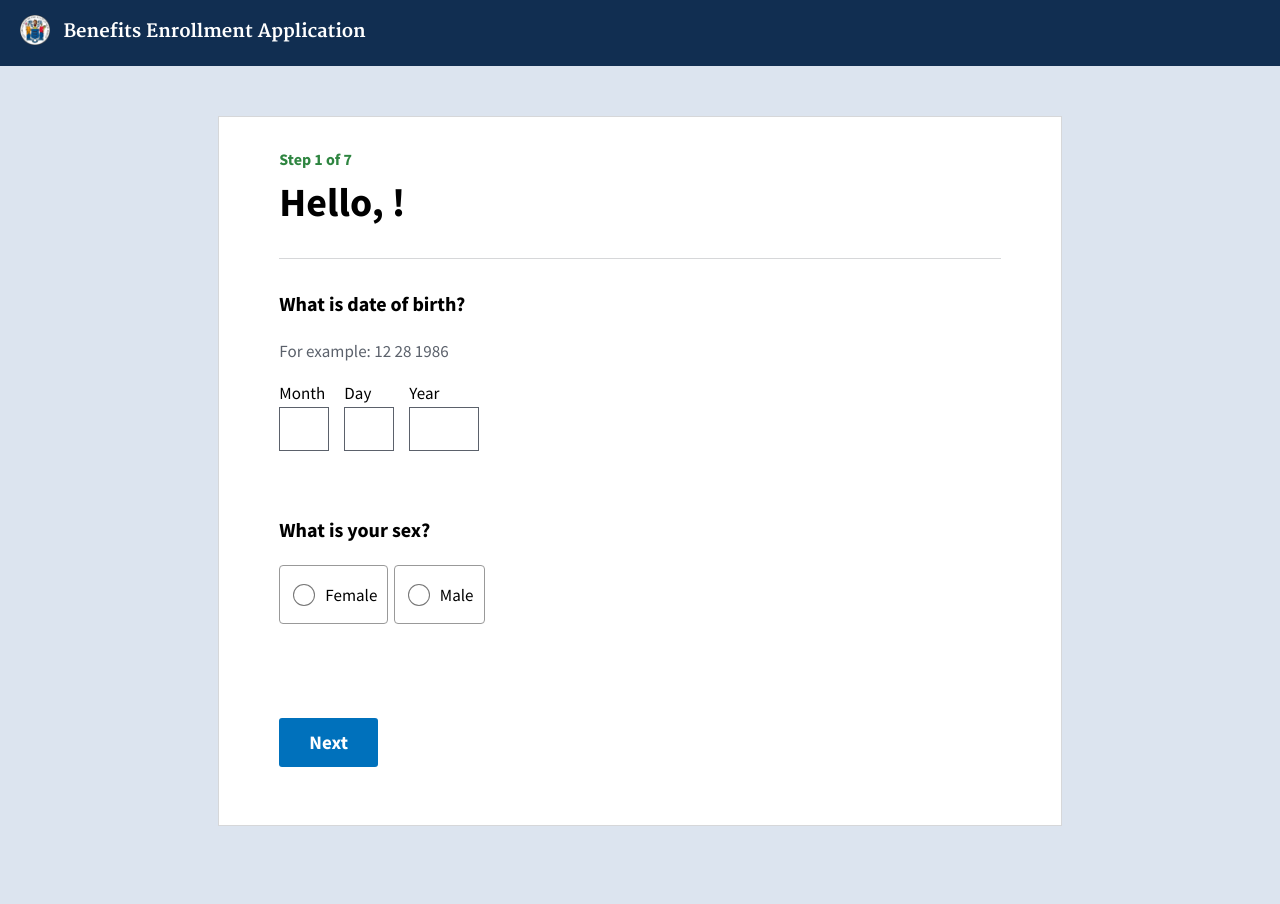
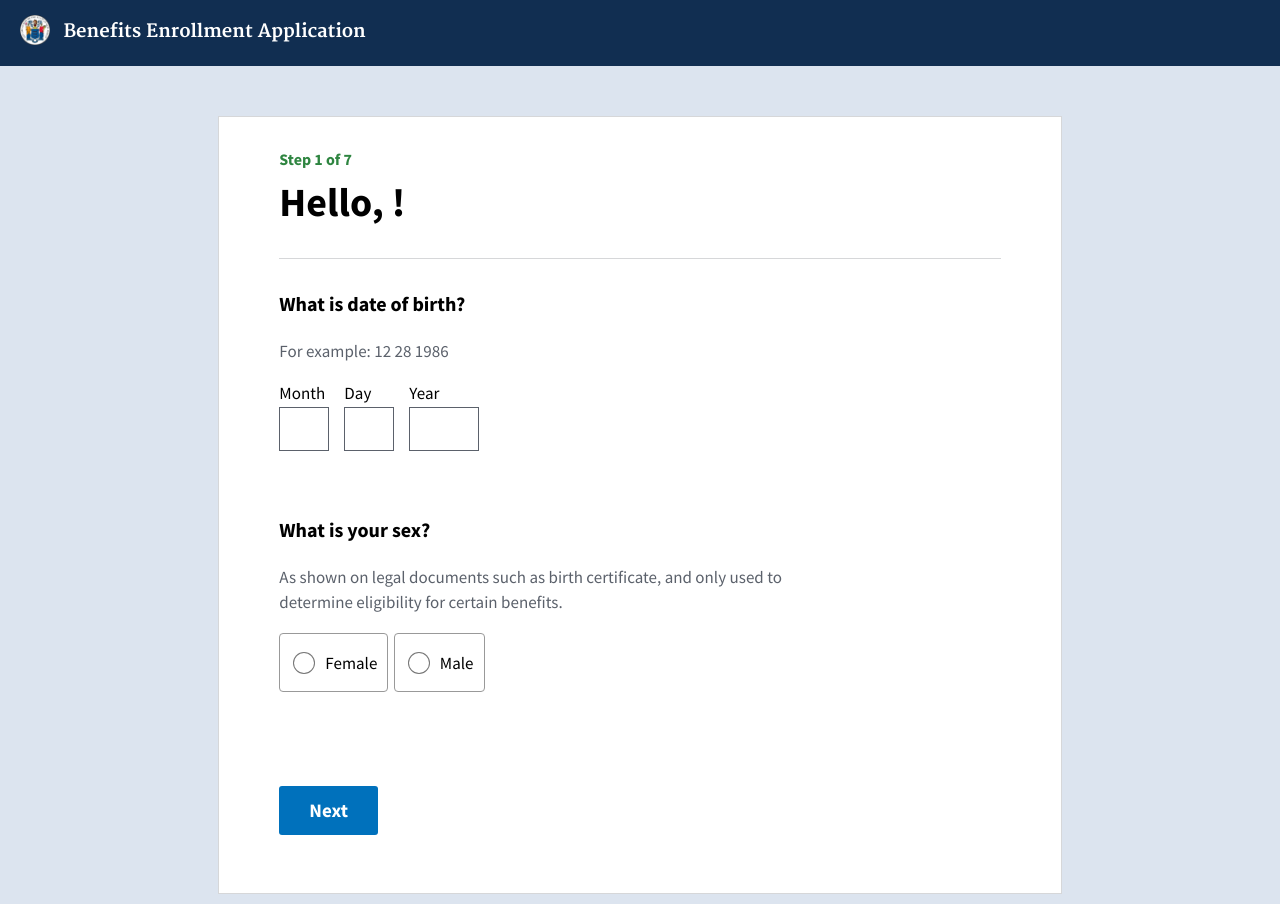
Before and after one commit to usds/benefits-enrollment-prototype, a Jekyll site: the page built from 01-basic-info/applicant-dob-sex.html, in a window 1280 px wide. Built offline with Jekyll 4.4.1, drawn with Linux system fonts in a browser that asks for light colours.

Commit message:
update the name field

```diff
--- a/01-basic-info/applicant-dob-sex.html
+++ b/01-basic-info/applicant-dob-sex.html
@@ -28,6 +28,7 @@ title: Hello, <span id="print-applicantFirstName"></span>!
  <fieldset>
   <div class="prompt">
     <legend class="prompt__primary-text">What is your sex?</legend>
+    <p class="prompt__secondary-text">As shown on legal documents such as birth certificate, and only used to determine eligibility for certain benefits.</p>
   </div>
   <div class="response">
     <ul class="usa-unstyled-list response__radiogroup--inline">
--- a/01-basic-info/applicant-name.html
+++ b/01-basic-info/applicant-name.html
@@ -6,6 +6,7 @@ title: Let’s start with the basics.
 
 <div class="prompt">
 	<p class="prompt__primary-text"><label for="applicantFirstName">What is your legal first name?</label></p>
+  <p class="prompt__secondary-text">As shown on legal documents such as a birth certificate. This helps us verify who you are.</p>
 </div>
 <div class="response">
 	<input type="text" id="applicantFirstName" required />
```
